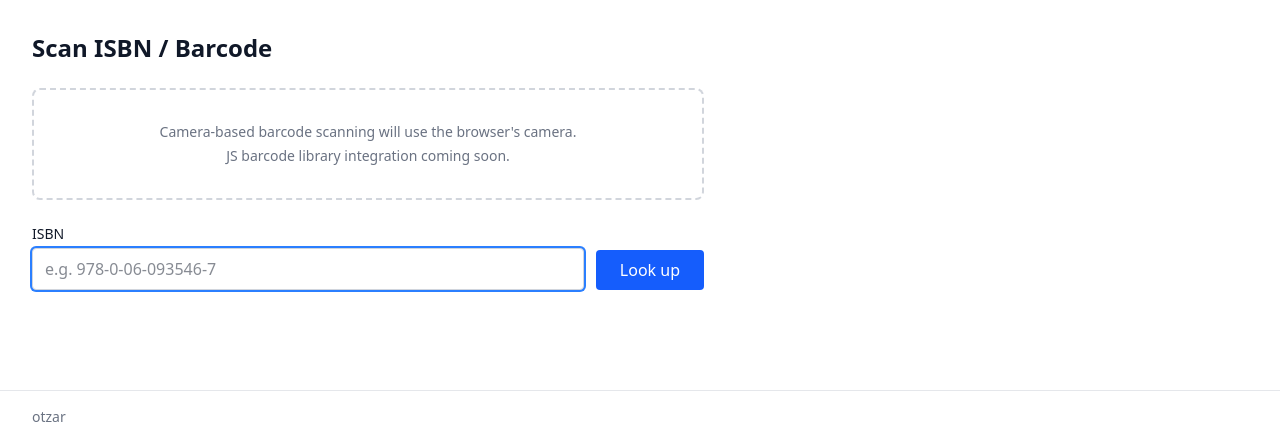
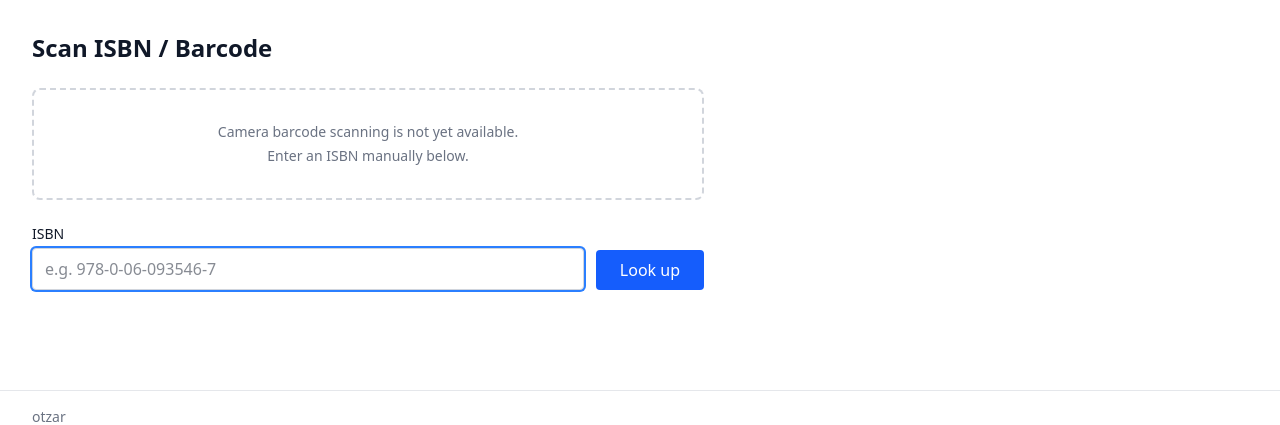
Before and after one commit to dchud/otzar, a Django app: page /ingest/scan/ in a window 1280 px wide. Shown: the part 65-490 px from the top of the page. Run offline with Django 5.2, Linux system fonts and the light colour scheme; the visitor is signed in with stand-in values (Sample User, id 1); style sheets or scripts are compiled from the project's sources; some libraries are stand-ins or nearby versions.

Commit message:
Fix ISBN scan placeholder text, add beads for barcode scanning and MARC extraction
Co-Authored-By: Claude Opus 4.6 (1M context) <noreply@anthropic.com>

```diff
--- a/ingest/templates/ingest/isbn_scan.html
+++ b/ingest/templates/ingest/isbn_scan.html
@@ -8,8 +8,8 @@
 <div class="max-w-2xl space-y-6">
   <!-- Camera viewfinder placeholder -->
   <div class="border-2 border-dashed border-gray-300 dark:border-gray-600 rounded-lg p-8 text-center text-gray-500 dark:text-gray-400">
-    <p class="text-sm">Camera-based barcode scanning will use the browser's camera.</p>
-    <p class="text-sm mt-1">JS barcode library integration coming soon.</p>
+    <p class="text-sm">Camera barcode scanning is not yet available.</p>
+    <p class="text-sm mt-1">Enter an ISBN manually below.</p>
   </div>
 
   <!-- Manual ISBN input -->
```
Also changed, not shown: 1 other file.
